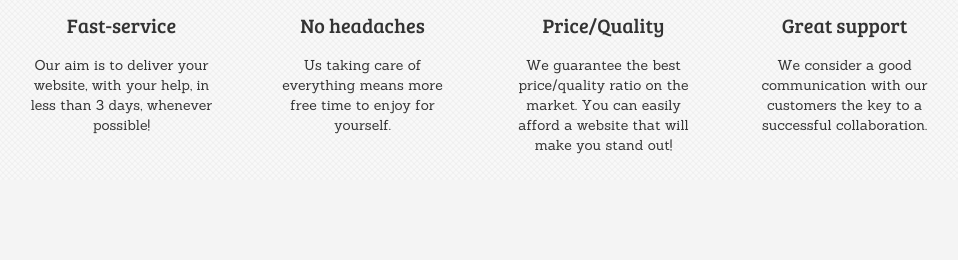
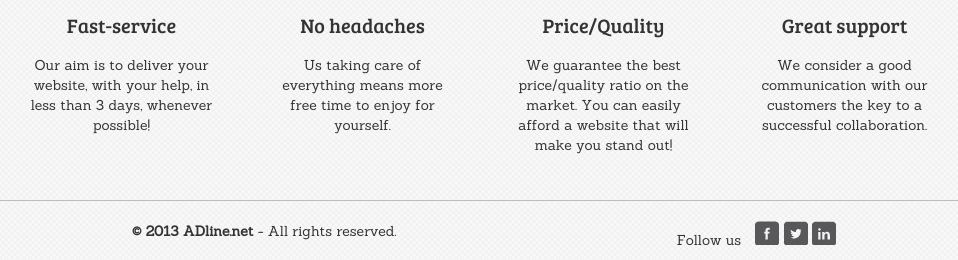
Before and after one commit to AdLine-Dragos/AdLine.Web, a PHP site: page / in a window 1280 px wide. Shown: the part 1287-1547 px from the top of the page, without its empty margins (157-1115 px from the left). Before the commit the page ends 1441 px from the top, so only its background shows below. Run offline with PHP 8.4, Linux system fonts and the light colour scheme; style sheets or scripts are compiled from the project's sources; some libraries are stand-ins or nearby versions.

Commit message:
Made the footer
Animated the social media icons

```diff
--- a/css/styles.less
+++ b/css/styles.less
@@ -270,6 +270,72 @@ border-bottom: 0 !important;
 	color:#f00;
 	text-decoration:none;
 }
+#facebook {
+	width: 24px;
+	height:24px;
+	background: url(../img/facebook.png) no-repeat 0 0;
+	display:inline-block;
+	animation: socialmediaOff .2s linear;
+	-webkit-animation: socialmediaOff .2s linear;
+	margin-left:10px;
+
+}
+#facebook:hover {
+	background-position: 0 -24px;
+	animation: socialmediaOn .2s linear;
+	-webkit-animation: socialmediaOn .2s linear;
+
+}
+#twitter {
+	width: 24px;
+	height:24px;
+	background: url(../img/twitter.png) no-repeat 0 0;
+	display:inline-block;
+	animation: socialmediaOff .2s linear;
+	-webkit-animation: socialmediaOff .2s linear;
+}
+#twitter:hover {
+	background-position: 0 -24px;
+	animation: socialmediaOn .2s linear;
+	-webkit-animation: socialmediaOn .2s linear;
+
+}
+#linkedin {
+	width: 24px;
+	height:24px;
+	background: url(../img/linkedin.png) no-repeat 0 0;
+	display:inline-block;
+	animation: socialmediaOff .2s linear;
+	-webkit-animation: socialmediaOff .2s linear;
+}
+#linkedin:hover {
+	background-position: 0 -24px;
+	animation: socialmediaOn .2s linear;
+	-webkit-animation: socialmediaOn .2s linear;
+}
+
+@keyframes socialmediaOn
+{
+from {background-position: 0 0}
+to {background-position: 0 -24px}
+}
+
+@-webkit-keyframes socialmediaOn /* Safari and Chrome */
+{
+from {background-position: 0 0}
+to {background-position: 0 -24px}
+}
+@keyframes socialmediaOff
+{
+from {background-position: 0 -24px}
+to {background-position: 0 0}
+}
+
+@-webkit-keyframes socialmediaOff /* Safari and Chrome */
+{
+from {background-position: 0 -24px}
+to {background-position: 0 0}
+}
 
 /* END SHORT INFO SECTIONS */
 
--- a/footer.html
+++ b/footer.html
@@ -0,0 +1,18 @@
+<div class="full-width-separator clearfix spacing"></div>
+
+<div class="row-fluid">
+	<div class="span6 offset1 pagination-centered">
+    	<p id="copyright">
+        	<b>© 2013 ADline.net</b> - All rights reserved.
+        </p>
+    </div>
+    <div class="span3 pagination-centered">
+        <p id="socialmedia">
+        	Follow us
+            <a href="#"><span id="facebook"></span></a>
+            <a href="#"> <span id="twitter"></span></a>
+            <a href="#"> <span id="linkedin"></span></a>
+        </p>
+
+    </div>
+</div>
--- a/header.html
+++ b/header.html
@@ -26,7 +26,7 @@
 
  <header class="row-fluid hidden-phone">
     <div class="span10 offset2">
-      <div class="span4 offset3" id="logo"><a href="index.php"> <img class="lazy" src="img/transparent.gif" width="405" height"130" data-original="img/logowebred.png" alt="Adline.Web Logo"> </a></div>
+      <div class="span4 offset3" id="logo"><a href="index.php"> <img class="lazy" src="img/transparent.png" width="405" height"130" data-original="img/logowebred.png" alt="Adline.Web Logo"> </a></div>
     </div>
   </header>
   <div class="row-fluid full-width-separator hidden-phone"></div>
--- a/index.php
+++ b/index.php
@@ -26,7 +26,7 @@
 <span>
 <a href="#"><h3>Check out the Store</h3></a>
 </span>
-<img class="lazy" src="img/transparent.gif" data-original="assets/youview.jpg" width="767" height="588">
+<img class="lazy" src="img/transparent.png" data-original="assets/youview.jpg" width="767" height="588">
 </div>
 
 <!-- Short INFO - WHAT WE DO -->
@@ -38,19 +38,19 @@
   </div>
 </div>
 <div class="row-fluid shortInfo clearfix">
-  <div class="span3 pagination-centered clearfix"> <img class="lazy" src="img/transparent.gif" width="122" height"105" data-original="assets/what_we_do.png">
+  <div class="span3 pagination-centered clearfix"> <img class="lazy" src="img/transparent.png" width="122" height"105" data-original="assets/what_we_do.png">
     <h2>Create websites</h2>
     <p>We create the websites for you so that you can focus more on developing your business.</p>
   </div>
-  <div class="span3 pagination-centered clearfix"> <img class="lazy" src="img/transparent.gif" width="122" height"105" data-original="assets/customize.png">
+  <div class="span3 pagination-centered clearfix"> <img class="lazy" src="img/transparent.png" width="122" height"105" data-original="assets/customize.png">
     <h2>Customize them</h2>
     <p>Have a unique presence on the web by customizing your website. You will not have to move a finger!</p>
   </div>
-  <div class="span3 pagination-centered clearfix"> <img class="lazy" src="img/transparent.gif" width="122" height"105" data-original="assets/documentation2.png">
+  <div class="span3 pagination-centered clearfix"> <img class="lazy" src="img/transparent.png" width="122" height"105" data-original="assets/documentation2.png">
     <h2>Document them</h2>
     <p>Provide a thorough documentation, ensuring an easy maintenance process afterwards.</p>
   </div>
-  <div class="span3 pagination-centered clearfix"> <img class="lazy" src="img/transparent.gif" width="122" height"105" data-original="assets/prof_service.png">
+  <div class="span3 pagination-centered clearfix"> <img class="lazy" src="img/transparent.png" width="122" height"105" data-original="assets/prof_service.png">
     <h2>Deliver them</h2>
     <p>Deliver a professional, high-quality product that will help you overcome the competition.</p>
   </div>
@@ -96,19 +96,19 @@
   </div>
 </div>
 <div class="row-fluid shortInfo">
-  <div class="span3 pagination-centered clearfix"> <img class="lazy" src="img/transparent.gif" width="122" height"105" data-original="assets/fast_service.png">
+  <div class="span3 pagination-centered clearfix"> <img class="lazy" src="img/transparent.png" width="122" height"105" data-original="assets/fast_service.png">
     <h2>Fast-service</h2>
     <p>Our aim is to deliver your website, with your help, in less than 3 days, whenever possible!</p>
   </div>
-  <div class="span3  pagination-centered clearfix"> <img class="lazy" src="img/transparent.gif" width="122" height"105" data-original="assets/no_headaches.png">
+  <div class="span3  pagination-centered clearfix"> <img class="lazy" src="img/transparent.png" width="122" height"105" data-original="assets/no_headaches.png">
     <h2>No headaches</h2>
     <p>Us taking care of everything means more free time to enjoy for yourself.</p>
   </div>
-  <div class="span3 pagination-centered clearfix"> <img class="lazy" src="img/transparent.gif" width="122" height"105" data-original="assets/price-quality.png">
+  <div class="span3 pagination-centered clearfix"> <img class="lazy" src="img/transparent.png" width="122" height"105" data-original="assets/price-quality.png">
     <h2>Price/Quality</h2>
     <p>We guarantee the best price/quality ratio on the market. You can easily afford a website that will make you stand out!</p>
   </div>
-  <div class="span3 pagination-centered clearfix"> <img class="lazy" src="img/transparent.gif" width="122" height"105" data-original="assets/communication.png">
+  <div class="span3 pagination-centered clearfix"> <img class="lazy" src="img/transparent.png" width="122" height"105" data-original="assets/communication.png">
     <h2>Great support</h2>
     <p>We consider a good communication with our customers the key to a successful collaboration.</p>
   </div>
@@ -145,6 +145,7 @@
     </ul>
   </div>
   <a class="buttons next" href="#">right</a> </div>
+  </div>
   </div>
 <?php include 'footer.html' ?>
 
```
Also changed, not shown: img/facebook.png (added), img/linkedin.png (added), img/transparent.png, img/twitter.png (added).
